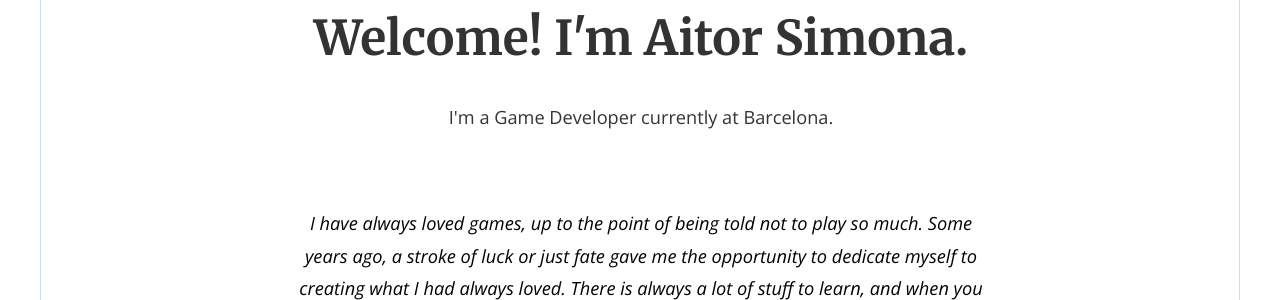
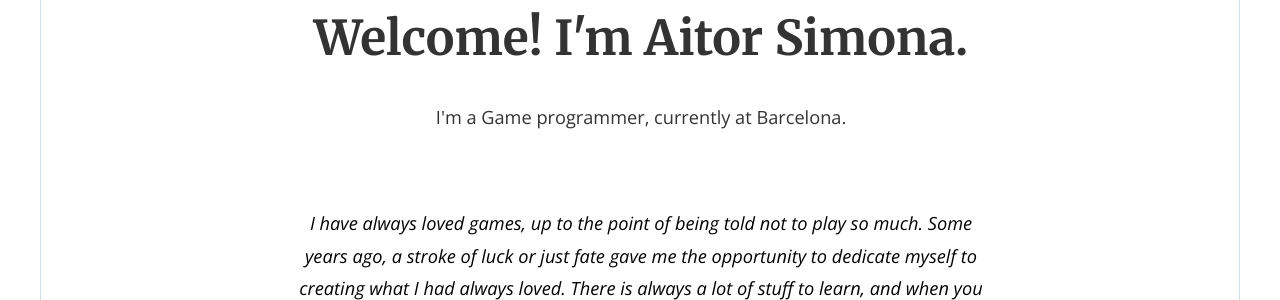
Before and after one commit to AitorSimona/aitorsimona.github.io, a Jekyll site: the page built from index.html, in a window 1280 px wide and 900 px high. Shown: the part 148-448 px from the top of the window. Built offline with Jekyll 4.4.1, drawn with Linux system fonts in a browser that asks for light colours; nearby versions of some CDN libraries; the list of posts is cut into pages by our own code.

Commit message:
Update _config.yml

```diff
--- a/_config.yml
+++ b/_config.yml
@@ -15,7 +15,7 @@
 # in the templates via {{ site.myvariable }}.
 title: "Welcome! I'm Aitor Simona."
 email: 'simonaaitor@gmail.com'
-description: "I'm a Game Developer currently at Barcelona."
+description: "I'm a Game programmer, currently at Barcelona."
 baseurl: "" # the subpath of your site, e.g. /blog
 url: "https://aitorsimona.github.io/" # the base hostname & protocol for your site, e.g. https://example.com
 linkedin_url: 'https://www.linkedin.com/in/aitor-simona-bouzas-aab43817b/'
```
